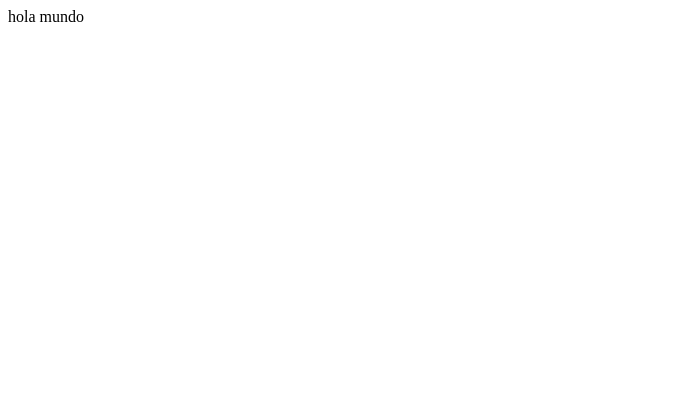
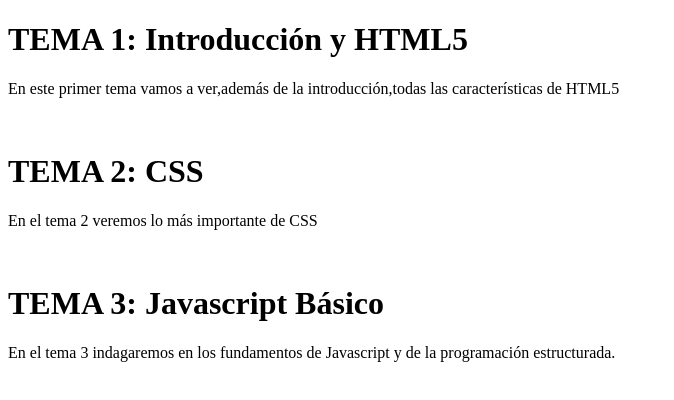
Before and after one commit to SERGIOOVEP/EJERCICIOS-, a plain HTML site: page index.html in a window 1280 px wide. Shown: the whole page, without its empty margins (0-674 px from the left). Drawn offline with Linux system fonts and the light colour scheme.

Commit message:
introduccion

```diff
--- a/index.html
+++ b/index.html
@@ -6,6 +6,13 @@
     <title>hola mundo</title>
 </head>
 <body>
-    hola mundo
+    <h1>TEMA 1: Introducción y HTML5</h1>
+    <p>En este primer tema vamos a ver,además de la introducción,todas las características de HTML5</p>
+    <br>
+    <h1>TEMA 2: CSS</h1>
+    <p>En el tema 2 veremos lo más importante de CSS</p>
+    <br>
+    <h1>TEMA 3: Javascript Básico</h1>
+    <P>En el tema 3 indagaremos en los fundamentos de Javascript y de la programación estructurada.</P>
 </body>
 </html>
```
